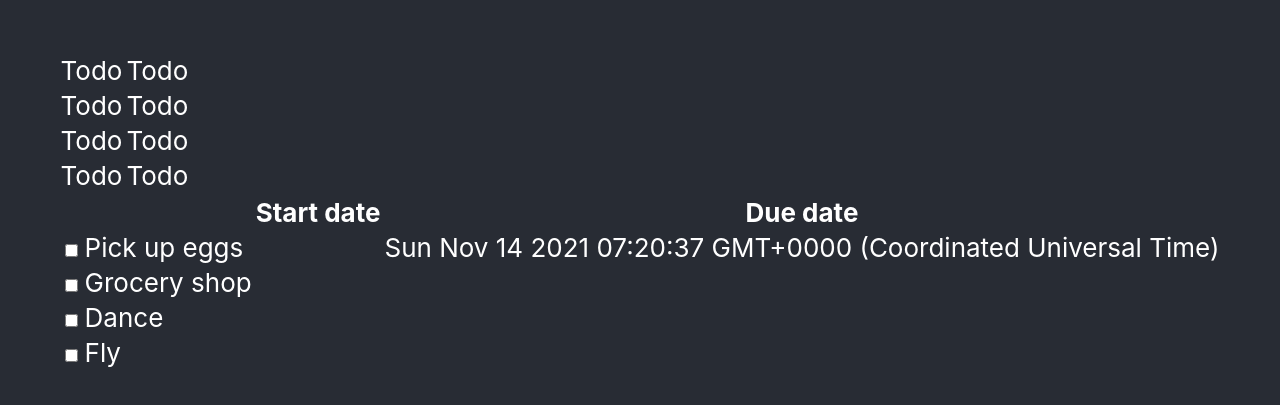
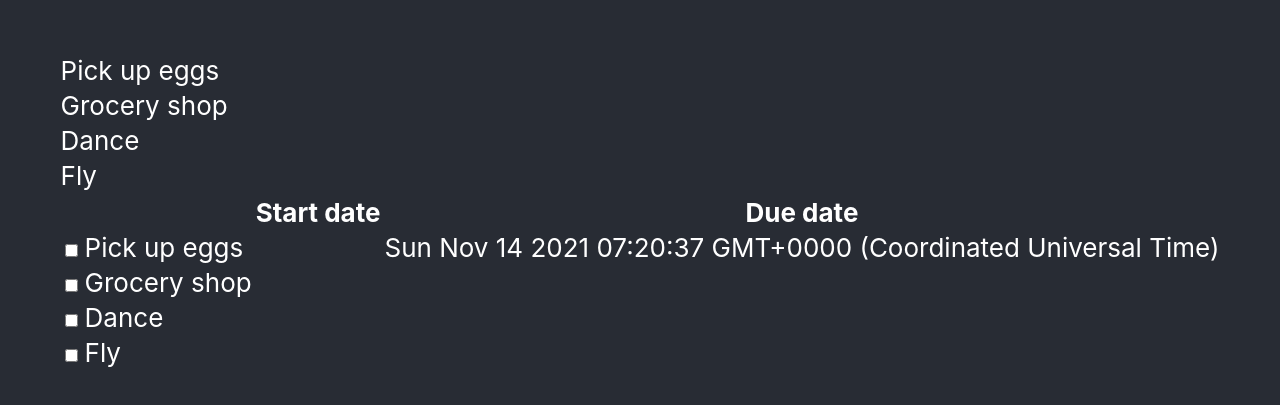
Before and after one commit to citelao/Todo, a React (Create React App) app: page / in a window 1280 px wide. Shown: the part 189-594 px from the top of the page. Built offline with nearby package versions, Linux system fonts and the light colour scheme.

Commit message:
render data

```diff
--- a/src/App.tsx
+++ b/src/App.tsx
@@ -9,7 +9,12 @@ const todo = new TodoApp();
 function App() {
   return (
     <div className="App">
-      <TreeGrid items={todo.getTodos()} />
+      <TreeGrid items={todo.getTodos().map((t) => {
+        return {
+          id: t.id,
+          data: [t.title]
+        };
+      })} />
       <table>
         <thead>
           <tr>
--- a/src/view/TreeGrid.tsx
+++ b/src/view/TreeGrid.tsx
@@ -3,6 +3,9 @@ import KeyCodes from "../utilities/KeyCodes";
 
 interface IItem {
     id: any;
+
+    // TODO: support typed data?
+    data: any[];
 
     // TODO: lots of work here.
     // children?: IItem;
@@ -57,12 +60,11 @@ export default class TreeGrid extends React.Component<ITreeViewProperties, ITree
             aria-posinset={index + 1}
             aria-setsize={this.props.items!.length}
             onKeyDown={this.handleRowKeyDown}>
-            <td role="gridcell">
-                Todo
-            </td>
-            <td role="gridcell">
-                Todo
-            </td>
+                { item.data.map((d) => {
+                    return <td role="gridcell">
+                        {d}
+                    </td>;
+                })}
         </tr>;
     }
 
```
